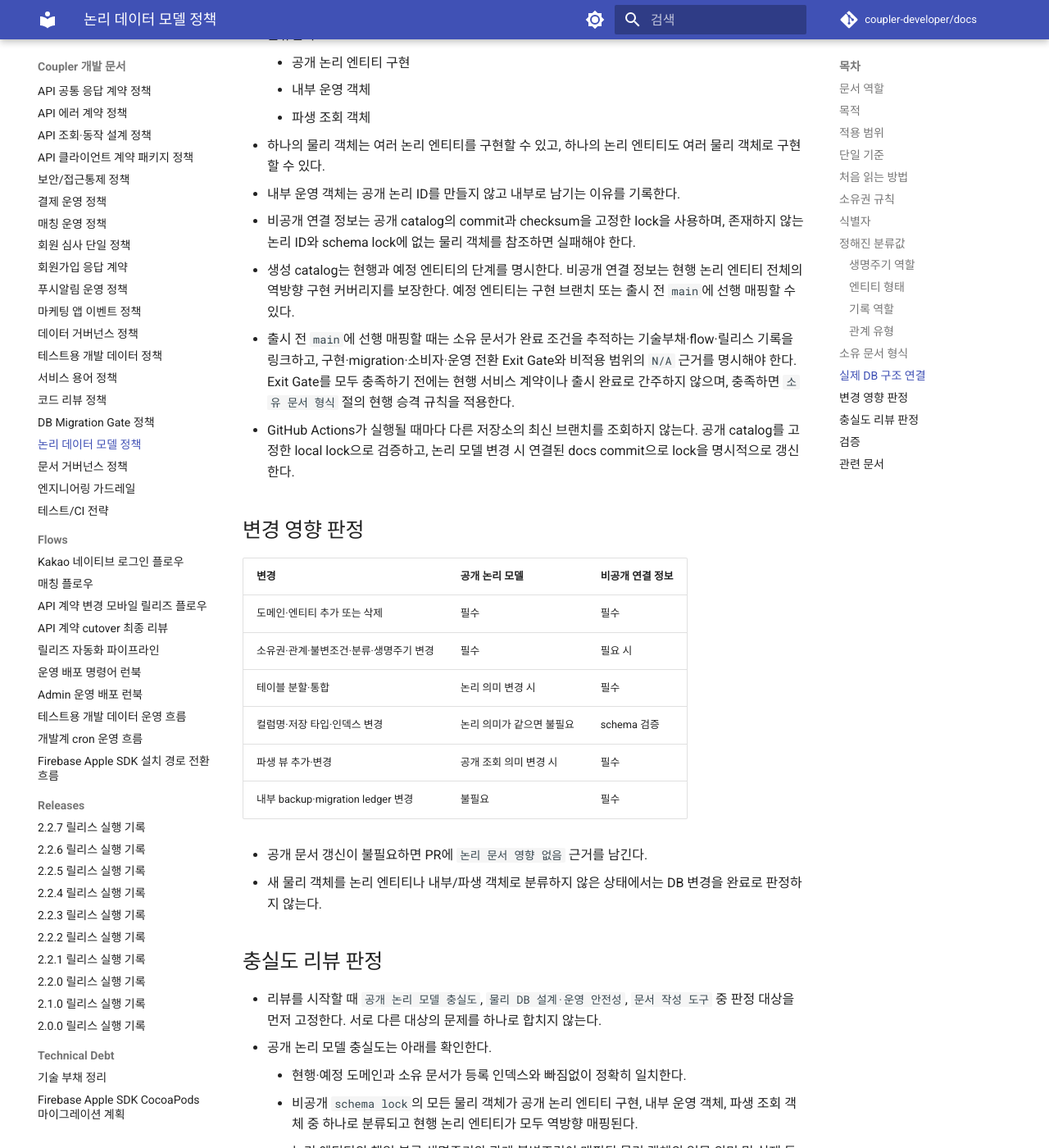
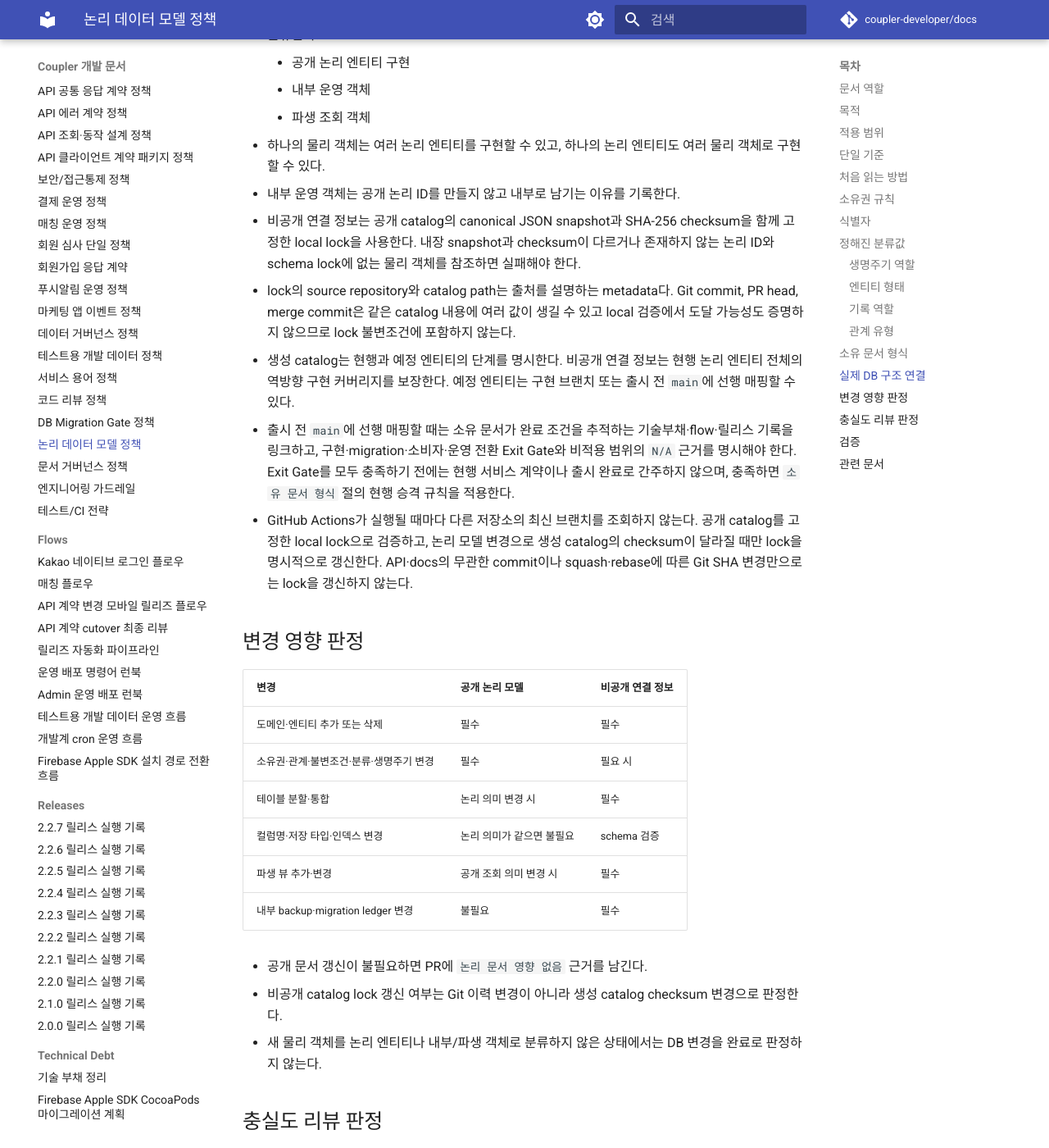
Before and after one commit to coupler-developer/docs, an MkDocs documentation site: the page built from content/policy/logical-data-model-policy.md, in a window 1280 px wide and 1400 px high, scrolled down 4491 px. Shown: the whole window at 82% size. Built offline with MkDocs 1.6.1 and Material for MkDocs 9.7.7, drawn with Linux system fonts in a browser that asks for light colours; comment, search, counter and statistics services are not loaded; some of the changed text lies outside the part shown.

Commit message:
docs: 논리 모델 lock 기준을 checksum으로 단순화
Reason:
- 검증되지 않는 Git SHA가 squash와 rebase 뒤 불필요한 cross-repo 갱신 판단을 만들었습니다.

Changes:
- canonical catalog snapshot과 SHA-256 checksum을 lock 무결성 기준으로 고정했습니다.
- 무관한 commit과 merge 방식의 SHA 변경은 sync 사유에서 제외했습니다.

How:
- repository와 catalog path는 출처 metadata로 유지하고 Git 이력은 lock 불변조건에서 제거했습니다.

Tests:
- yarn validate:docs 통과

```diff
--- a/content/policy/logical-data-model-policy.md
+++ b/content/policy/logical-data-model-policy.md
@@ -147,16 +147,21 @@
 - 하나의 물리 객체는 여러 논리 엔티티를 구현할 수 있고, 하나의 논리 엔티티도 여러 물리 객체로 구현할 수
   있다.
 - 내부 운영 객체는 공개 논리 ID를 만들지 않고 내부로 남기는 이유를 기록한다.
-- 비공개 연결 정보는 공개 catalog의 commit과 checksum을 고정한 lock을 사용하며, 존재하지 않는 논리 ID와
-  schema lock에 없는 물리 객체를 참조하면 실패해야 한다.
+- 비공개 연결 정보는 공개 catalog의 canonical JSON snapshot과 SHA-256 checksum을 함께 고정한 local lock을
+  사용한다. 내장 snapshot과 checksum이 다르거나 존재하지 않는 논리 ID와 schema lock에 없는 물리 객체를
+  참조하면 실패해야 한다.
+- lock의 source repository와 catalog path는 출처를 설명하는 metadata다. Git commit, PR head, merge commit은
+  같은 catalog 내용에 여러 값이 생길 수 있고 local 검증에서 도달 가능성도 증명하지 않으므로 lock 불변조건에
+  포함하지 않는다.
 - 생성 catalog는 현행과 예정 엔티티의 단계를 명시한다. 비공개 연결 정보는 현행 논리 엔티티 전체의 역방향
   구현 커버리지를 보장한다. 예정 엔티티는 구현 브랜치 또는 출시 전 `main`에 선행 매핑할 수 있다.
 - 출시 전 `main`에 선행 매핑할 때는 소유 문서가 완료 조건을 추적하는 기술부채·flow·릴리스 기록을 링크하고,
   구현·migration·소비자·운영 전환 Exit Gate와 비적용 범위의 `N/A` 근거를 명시해야 한다. Exit Gate를 모두
   충족하기 전에는 현행 서비스 계약이나 출시 완료로 간주하지 않으며, 충족하면 `소유 문서 형식` 절의 현행
   승격 규칙을 적용한다.
-- GitHub Actions가 실행될 때마다 다른 저장소의 최신 브랜치를 조회하지 않는다. 공개 catalog를 고정한
-  local lock으로 검증하고, 논리 모델 변경 시 연결된 docs commit으로 lock을 명시적으로 갱신한다.
+- GitHub Actions가 실행될 때마다 다른 저장소의 최신 브랜치를 조회하지 않는다. 공개 catalog를 고정한 local
+  lock으로 검증하고, 논리 모델 변경으로 생성 catalog의 checksum이 달라질 때만 lock을 명시적으로 갱신한다.
+  API·docs의 무관한 commit이나 squash·rebase에 따른 Git SHA 변경만으로는 lock을 갱신하지 않는다.
 
 ## 변경 영향 판정
 
@@ -170,6 +175,7 @@
 | 내부 backup·migration ledger 변경 | 불필요 | 필수 |
 
 - 공개 문서 갱신이 불필요하면 PR에 `논리 문서 영향 없음` 근거를 남긴다.
+- 비공개 catalog lock 갱신 여부는 Git 이력 변경이 아니라 생성 catalog checksum 변경으로 판정한다.
 - 새 물리 객체를 논리 엔티티나 내부/파생 객체로 분류하지 않은 상태에서는 DB 변경을 완료로 판정하지 않는다.
 
 ## 충실도 리뷰 판정
@@ -209,6 +215,8 @@
 - 상세 표가 바뀌었는데 먼저 보는 그림을 다시 만들지 않으면 검증에 실패한다.
 - 비공개 DB 구조 검증은 `schema lock`과 연결 정보가 빠짐없이 일치하는지, 객체 종류와 공개 catalog의 논리
   ID가 맞는지 확인한다. 하나라도 맞지 않으면 검증에 실패한다.
+- 비공개 catalog lock 검증은 고정된 repository·catalog path, 내장 canonical snapshot과 checksum의 일치,
+  catalog 구조·참조 무결성을 확인한다. Git commit의 형식·도달 가능성·merge 포함 여부는 검증 대상이 아니다.
 - 기존 문서 전체의 일반 분류값 변경은 이 정책의 논리 모델 절 검증과 분리한다. 이번 표준에 등록된 소유
   문서만 즉시 필수 검사 대상으로 삼는다.
 
```
